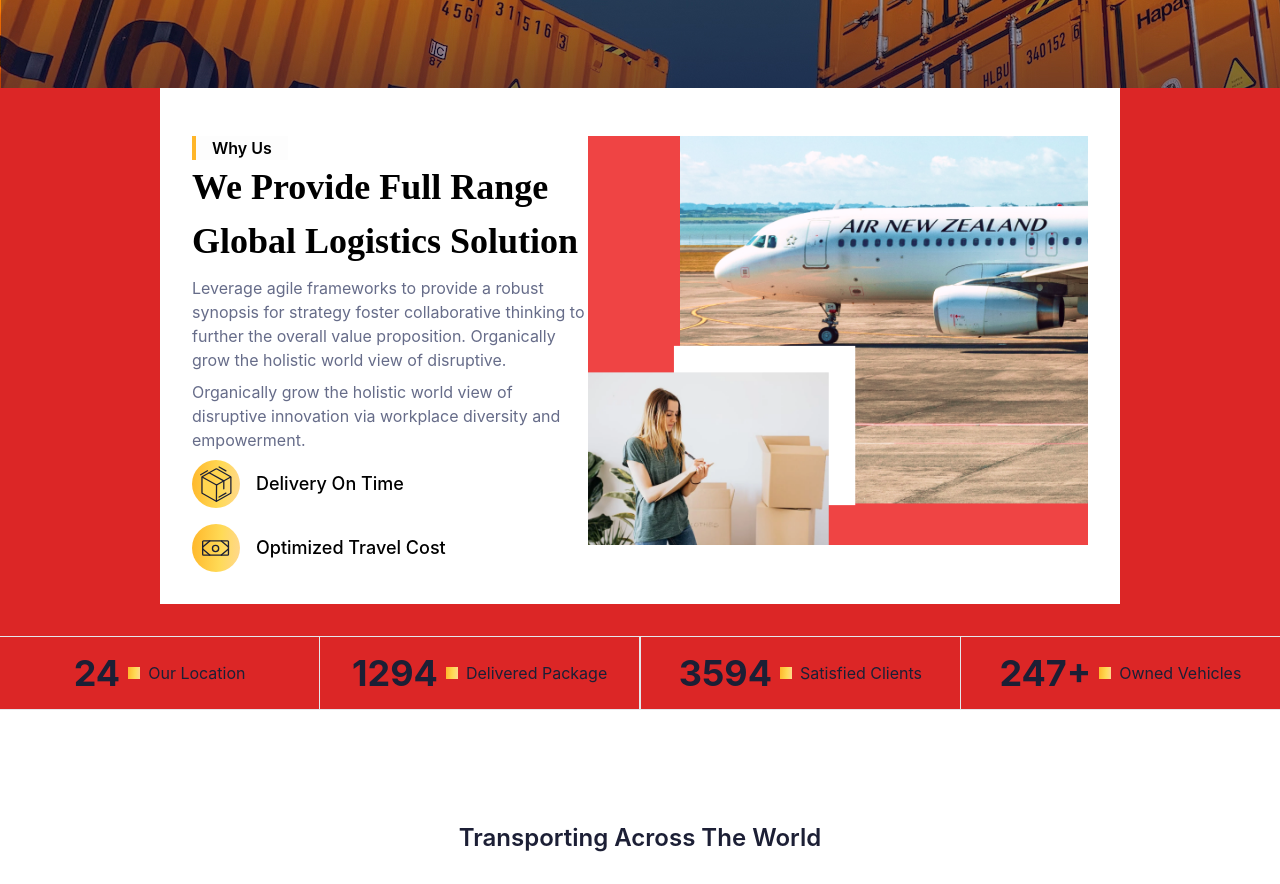
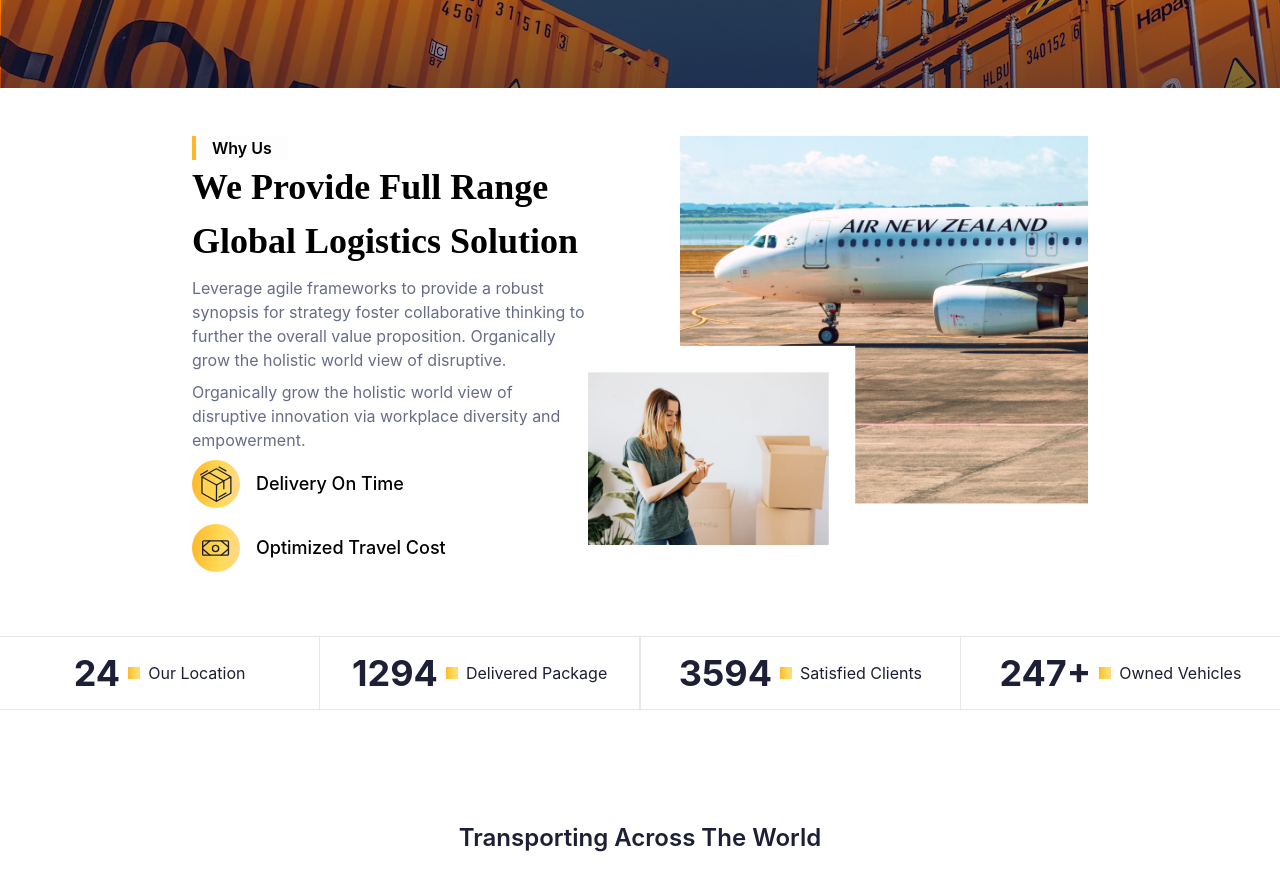
Before and after one commit to smartcollins/logistics, a React (Create React App) app: page / in a window 1280 px wide. Shown: the part 1320-2204 px from the top of the page. Built offline with nearby package versions, Linux system fonts and the light colour scheme.

Commit message:
removed some background colors in Home

```diff
--- a/src/pages/Home.jsx
+++ b/src/pages/Home.jsx
@@ -50,7 +50,7 @@ const Home = ()=>{
                     {items}
                 </div>
             </div>
-            <div className='bg-red-600'>
+            <div>
                 <div style={{backgroundImage: `url(${hm})`}} className=' h-80'></div>
                 <div className=' lg-mt-40 xl:flex bg-white lg:w-3/4 mx-auto px-4 lg:p-8 font-medium space-y-4'>
                     <div className='xl:w-2/4 lg:space-y-2'>
@@ -64,7 +64,7 @@ const Home = ()=>{
                             <Fact icon={cash} txt={'optimized travel cost'}/>
                         </div>
                     </div>
-                    <div className='bg-red-500 h-[50vh] lg:h-full'>
+                    <div className=' h-[50vh] lg:h-full'>
                         <img className='w-full h-full object-cover' src={side} alt="hm-side" />
                     </div>
                 </div>
```
